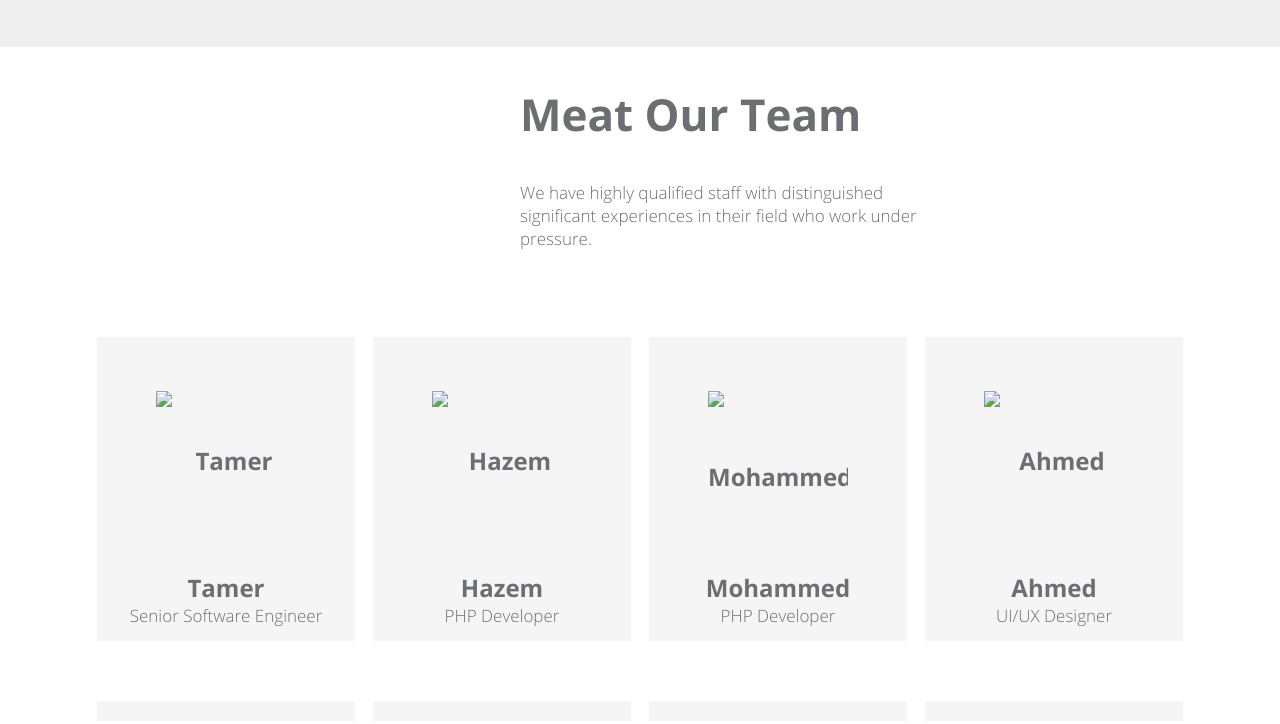
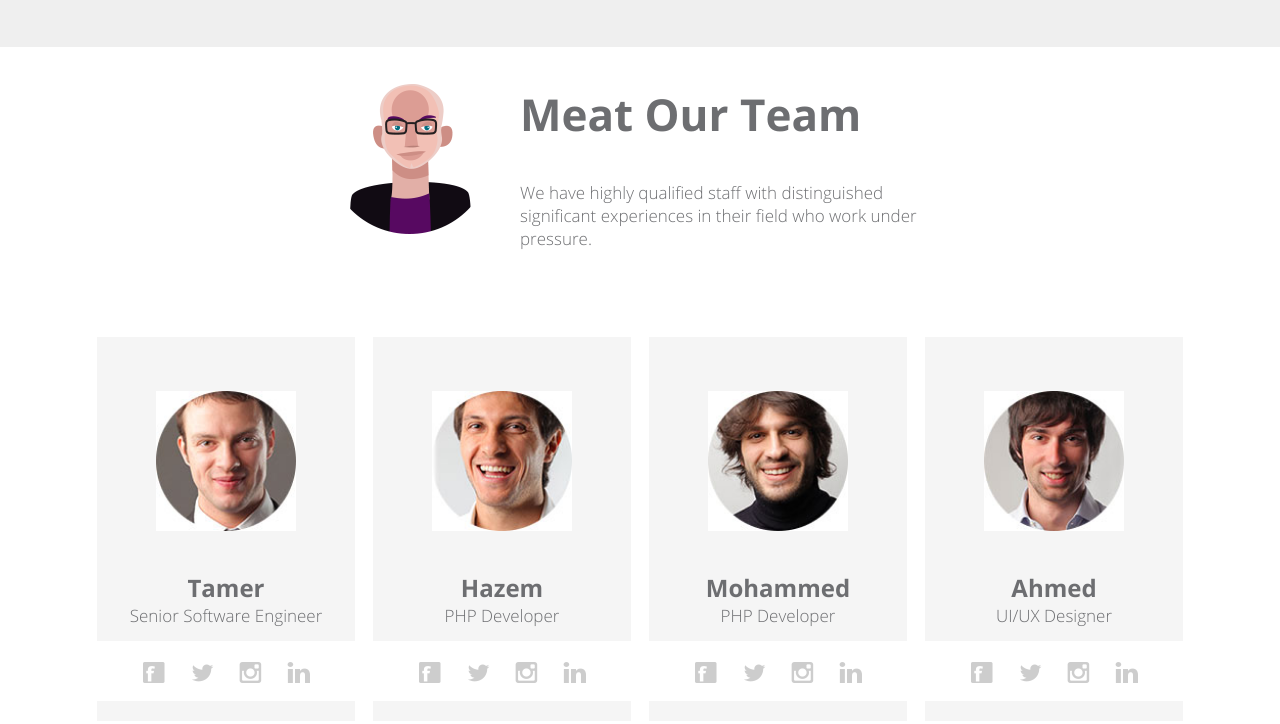
Before and after one commit to antonvorobyev/isama.com, a plain HTML site: page index.html in a window 1280 px wide. Shown: the part 3544-4268 px from the top of the page. Drawn offline with Linux system fonts and the light colour scheme.

Commit message:
Add graphics into team section

```diff
--- a/css/main.css
+++ b/css/main.css
@@ -743,6 +743,10 @@ ul.slider li.active p.subheading span:before {
     padding-left: 170px;
     margin-bottom: 80px;
     color: #6d6e71;
+
+    background-repeat: no-repeat;
+    background-position: left top;
+    background-image: url("../img/man-icon.png");
 }
 
 .team > header h2 {
@@ -804,6 +808,8 @@ ul.slider li.active p.subheading span:before {
 .team ul.members > li ul.social {
     text-align: center;
     background: white;
+    padding-top: 20px;
+    box-sizing: border-box;
     margin-bottom: 20px;
     height: 60px;
     color: #cdcdcd;
@@ -811,14 +817,39 @@ ul.slider li.active p.subheading span:before {
 
 .team ul.members > li ul.social li {
     display: inline-block;
-    width: 20px;
-    height: 20px;
+    width: 24px;
+    height: 24px;
+    margin: auto 10px;
 }
 
 .team ul.members > li ul.social li a {
     display: inline-block;
-    width: 20px;
-    height: 20px;
+    width: 24px;
+    height: 24px;
+}
+
+.team ul.members > li ul.social li.facebook a {
+    background-repeat: no-repeat;
+    background-position: center;
+    background-image: url("../img/facebook-icon-team.png");
+}
+
+.team ul.members > li ul.social li.twitter a {
+    background-repeat: no-repeat;
+    background-position: center;
+    background-image: url("../img/twitter-icon-team.png");
+}
+
+.team ul.members > li ul.social li.instagram a {
+    background-repeat: no-repeat;
+    background-position: center;
+    background-image: url("../img/instagram-icon-team.png");
+}
+
+.team ul.members > li ul.social li.linkedin a {
+    background-repeat: no-repeat;
+    background-position: center;
+    background-image: url("../img/linkedin-icon-team.png");
 }
 
 .team ul.members > li ul.social li a span {
--- a/index.html
+++ b/index.html
@@ -513,7 +513,7 @@
 
         <li>
             <a href="#" title="Tamer">
-                <img src="img/tamer.jpg" alt="Tamer">
+                <img src="img/tamer-photo.jpg" alt="Tamer">
                 <span class="name">Tamer</span>
                 <span class="position">Senior Software Engineer</span>
             </a>
@@ -551,7 +551,7 @@
 
         <li>
             <a href="#" title="Hazem">
-                <img src="img/hazem.jpg" alt="Hazem">
+                <img src="img/hazem-photo.jpg" alt="Hazem">
                 <span class="name">Hazem</span>
                 <span class="position">PHP Developer</span>
             </a>
@@ -589,7 +589,7 @@
 
         <li>
             <a href="#" title="Mohammed">
-                <img src="img/mohammed.jpg" alt="Mohammed">
+                <img src="img/mohammed-photo.jpg" alt="Mohammed">
                 <span class="name">Mohammed</span>
                 <span class="position">PHP Developer</span>
             </a>
@@ -630,7 +630,7 @@
 
         <li>
             <a href="#" title="Ahmed">
-                <img src="img/ahmed.jpg" alt="Ahmed">
+                <img src="img/ahmed-photo.jpg" alt="Ahmed">
                 <span class="name">Ahmed</span>
                 <span class="position">UI/UX Designer</span>
             </a>
```
Also changed, not shown: img/facebook-icon-team.png (renamed from img/facebook-icon.png), img/instagram-icon-team.png (renamed from img/instagram-icon.png), img/linkedin-icon-team.png (renamed from img/linkedin-icon.png), img/twitter-icon-team.png (renamed from img/twitter-icon.png).
